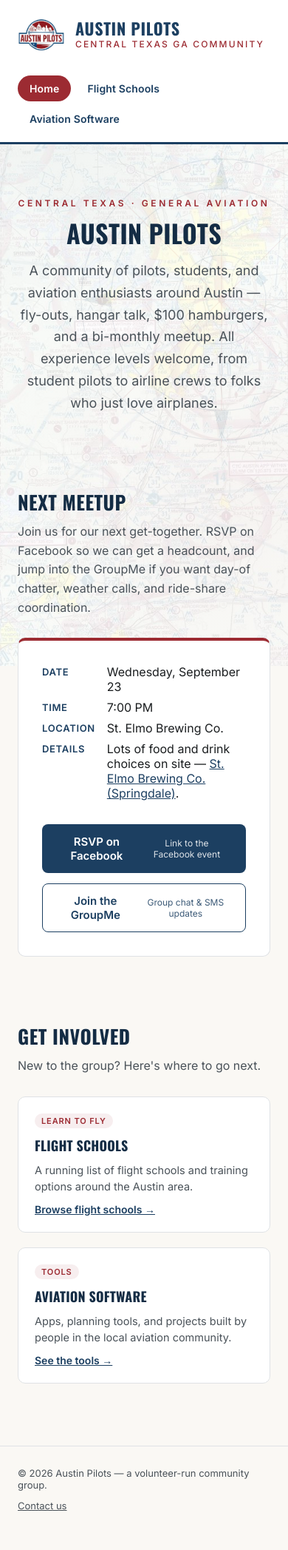
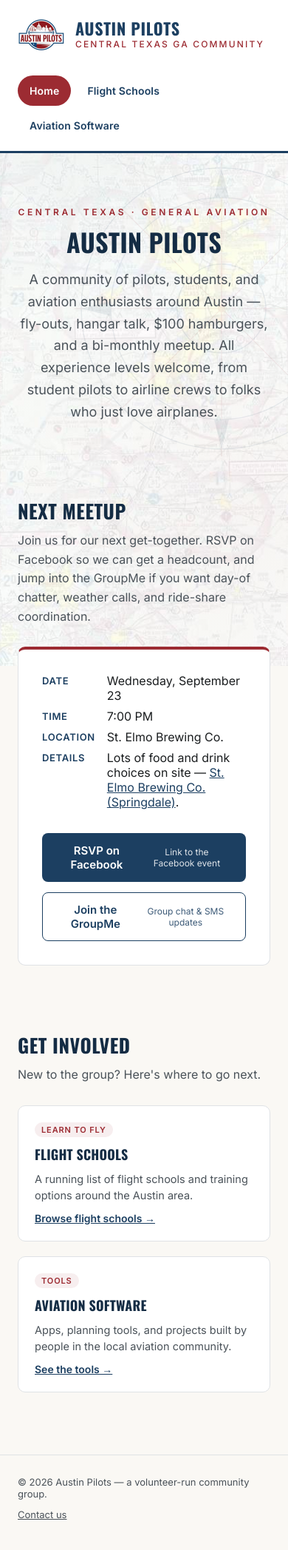
Before and after one commit to aboyden/austinpilots, a Jekyll site: the page built from index.html, in a window 390 px wide. Shown: the whole page at 74% size. Built offline with Jekyll 4.4.1, drawn with Linux system fonts in a browser that asks for light colours.

Commit message:
Optimize site for iPhone: shrink oversized images, fix mobile background jank
- Downscale logo.png (was 1178x1178/524KB for a 64px icon) to a 2x-retina
  128x128/16KB, and recompress sectional-bg.jpg from 324KB to 100KB — big
  win on cellular connections.
- Add a proper 180x180 apple-touch-icon plus a theme-color meta so the site
  looks right when added to an iPhone home screen or viewed in Safari's
  tinted toolbar.
- Load Google Fonts via <link rel=preconnect>/<link rel=stylesheet> instead
  of a CSS @import, which was render-blocking on first paint.
- Disable background-attachment: fixed under 720px — iOS Safari repaints
  fixed backgrounds janky during elastic scroll and gets confused once the
  address bar collapses/expands.
- Bump nav link padding on small screens so tap targets are closer to
  Apple's ~44pt touch guideline.

Co-Authored-By: Claude Sonnet 5 <noreply@anthropic.com>
Claude-Session: https://claude.ai/code/session_01VJwxXPGj9m5znGCZuangn6

```diff
--- a/_layouts/default.html
+++ b/_layouts/default.html
@@ -5,6 +5,12 @@
 <meta name="viewport" content="width=device-width, initial-scale=1">
 <title>{{ page.title }} · {{ site.title }}</title>
 <meta name="description" content="{{ page.description | default: site.description }}">
+<meta name="theme-color" content="#1c3f61">
+<link rel="apple-touch-icon" href="{{ '/assets/img/apple-touch-icon.png' | relative_url }}">
+<link rel="icon" href="{{ '/assets/img/apple-touch-icon.png' | relative_url }}">
+<link rel="preconnect" href="https://fonts.googleapis.com">
+<link rel="preconnect" href="https://fonts.gstatic.com" crossorigin>
+<link rel="stylesheet" href="https://fonts.googleapis.com/css2?family=Oswald:wght@500;600;700&family=Inter:wght@400;500;600&display=swap">
 <link rel="stylesheet" href="{{ '/css/styles.css' | relative_url }}">
 </head>
 <body>
--- a/css/styles.css
+++ b/css/styles.css
@@ -1,6 +1,6 @@
 /* Austin Pilots — shared site styles */
-
-@import url('https://fonts.googleapis.com/css2?family=Oswald:wght@500;600;700&family=Inter:wght@400;500;600&display=swap');
+/* Fonts are loaded via <link> tags in _layouts/default.html (not @import,
+   which blocks first paint on slower mobile connections). */
 
 :root {
   --navy: #1c3f61;
@@ -44,6 +44,16 @@ body::before {
   background-position: center, center, center;
   background-attachment: fixed, fixed, fixed;
   background-color: var(--cream);
+}
+
+/* iOS Safari struggles with background-attachment: fixed (janky repaints
+   during elastic scroll, and it can pin the image relative to the viewport
+   in confusing ways once the address bar collapses/expands). Fall back to
+   normal scrolling backgrounds on phones. */
+@media (max-width: 720px) {
+  body::before {
+    background-attachment: scroll, scroll, scroll;
+  }
 }
 
 a { color: var(--navy); }
@@ -134,6 +144,13 @@ nav.main-nav a:hover {
 nav.main-nav a.active {
   background: var(--red);
   color: var(--paper);
+}
+
+@media (max-width: 480px) {
+  /* Keep nav links at a comfortable ~44px touch target on phones. */
+  nav.main-nav a {
+    padding: 12px 16px;
+  }
 }
 
 /* Hero */
```
Also changed, not shown: assets/img/apple-touch-icon.png (added), assets/img/logo.png, assets/img/sectional-bg.jpg.
